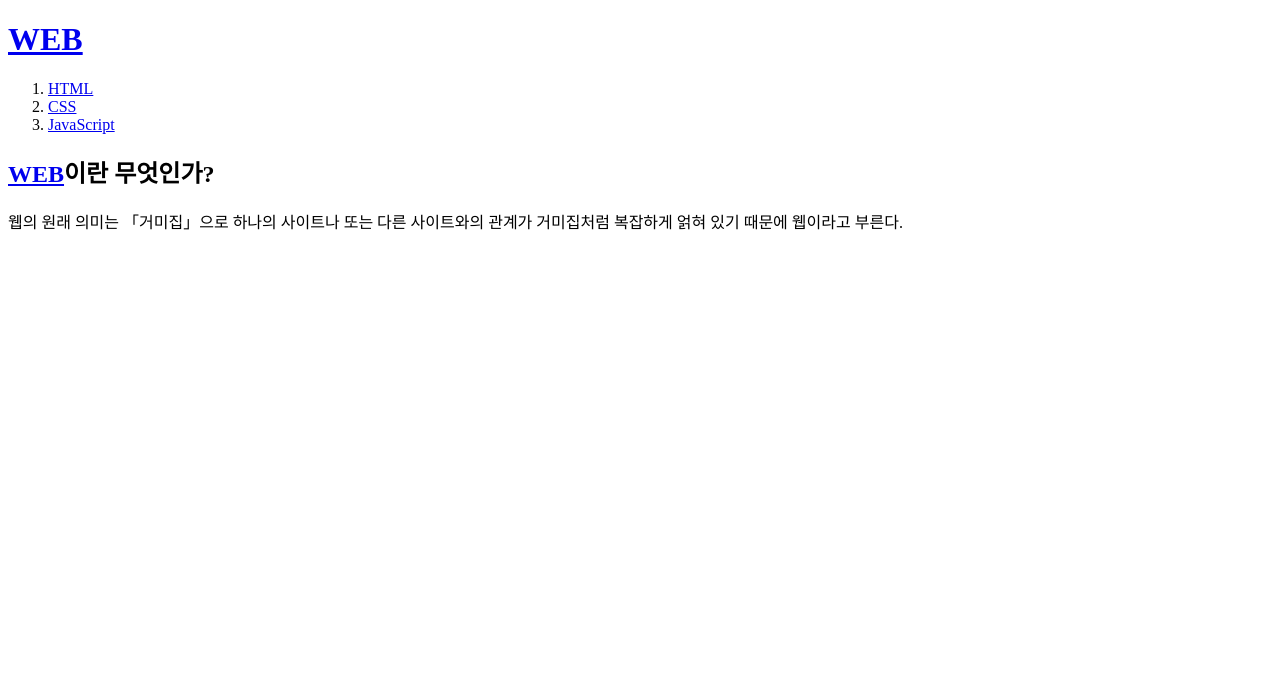
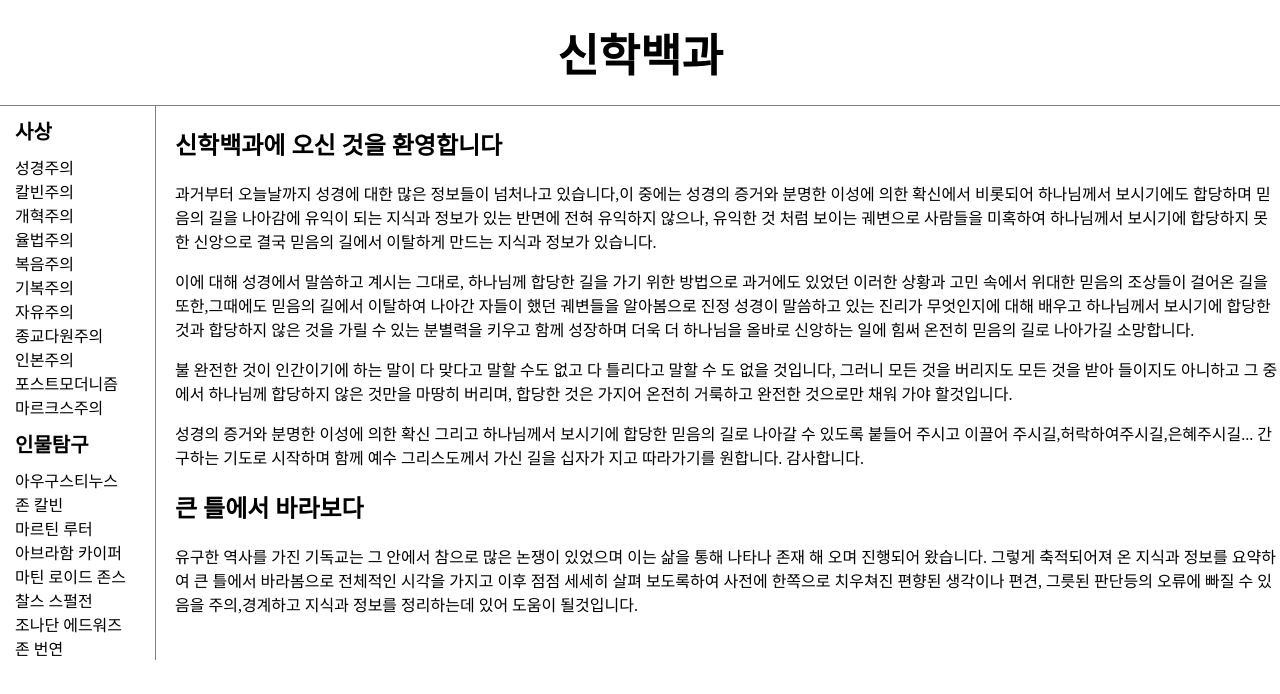
Before and after one commit to kimhi30/hiStyle, a plain HTML site: page index.html in a window 1280 px wide. Drawn offline with Linux system fonts and the light colour scheme.

Commit message:
Add files via upload

```diff
--- a/index.html
+++ b/index.html
@@ -1,18 +1,93 @@
 <!doctype html>
 <html>
 <head>
-<title>WEB1 - WEB</title>
+<title class="saw">신학백과</title>
 <meta charset="utf-8">
-</head>
+<style>
+    body {
+    margin:0;
+    }
+    a {
+    color: black;
+    text-decoration: none;
+    }
+    h1 {
+    font-size: 45px;
+    text-align: center;
+    border-bottom:1px solid gray;
+    margin:0;
+    padding:20px;
+    }
+
+    #grid {
+        display: grid;
+        grid-template-columns: 150px 1fr
+    }
+    #grid ul {
+    border-right:1px solid gray;
+    width:140px;
+    margin:0;
+    padding-left:15px;
+    list-style:none;
+    }
+    #grid .bk {
+    font-size:20px;
+    font-weight:bold;
+    padding-top:10px;
+    padding-bottom:10px;
+    }
+    #grid #article{
+        padding-left: 25px;
+    }
+ </style>
+ </head>
 <body>
-    <h1><a href="index.html">WEB</a></h1>
-<ol>
-    <li><a href="1.html">HTML</a></li>
-    <li><a href="2.html">CSS</a></ui>
-    <li><a href="3.html">JavaScript</a></li>
-</ol>
-<h2><a href="https://terms.naver.com/entry.nhn?docId=841364&cid=42344&categoryId=42344">WEB</a>이란 무엇인가?</h2>
-<p>웹의 원래 의미는 「거미집」으로 하나의 사이트나 또는 다른 사이트와의 관계가 거미집처럼 복잡하게 얽혀 있기 때문에 웹이라고 부른다.
-</p>
+    <h1><a href="index.html">신학백과</a></h1>
+ <div id="grid">
+    <ul>
+        <li class="bk"><a href="">사상</a></li>
+        <li><a href="">성경주의</a></li>
+        <li><a href="">칼빈주의</a></li>
+        <li><a href="">개혁주의</a></li>
+        <li><a href="">율법주의</a></li>
+        <li><a href="">복음주의</a></li>
+        <li><a href="">기복주의</a></li>
+        <li><a href="">자유주의</a></li>
+        <li><a href="">종교다원주의</a></li>
+        <li><a href="">인본주의</a></li>
+        <li><a href="">포스트모더니즘</a></li>
+        <li><a href="">마르크스주의</a></li>
+        <li class="bk"><a href="">인물탐구</a></li>
+        <li><a href="">아우구스티누스</a></li>
+        <li><a href="">존 칼빈</a></li>
+        <li><a href="">마르틴 루터</a></li>
+        <li><a href="">아브라함 카이퍼</a></li>
+        <li><a href="">마틴 로이드 존스</a></li>
+        <li><a href="">찰스 스펄전</a></li>
+        <li><a href="">조나단 에드워즈</a></li>
+        <li><a href="">존 번연</a></li>
+    </ul>
+ <div id="article">
+        <h2>신학백과에 오신 것을 환영합니다</h2>
+    <p>과거부터 오늘날까지 성경에 대한 많은 정보들이 넘처나고 있습니다,이 중에는 성경의 증거와 분명한 이성에 의한 확신에서 비롯되어
+    하나님께서 보시기에도 합당하며 믿음의 길을 나아감에 유익이 되는 지식과 정보가 있는 반면에 전혀 유익하지 않으나, 유익한 것 처럼
+    보이는 궤변으로 사람들을 미혹하여 하나님께서 보시기에 합당하지 못한 신앙으로 결국 믿음의 길에서 이탈하게 만드는 지식과 정보가 있습니다.</p>
+    <p>
+    이에 대해 성경에서 말씀하고 계시는 그대로, 하나님께 합당한 길을 가기 위한 방법으로 과거에도 있었던 이러한 상황과 고민 속에서 위대한 믿음의 조상들이 걸어온 길을
+    또한,그때에도 믿음의 길에서 이탈하여 나아간 자들이 했던 궤변들을 알아봄으로 진정 성경이 말씀하고 있는 진리가 무엇인지에 대해 배우고 하나님께서 보시기에
+    합당한 것과 합당하지 않은 것을 가릴 수 있는 분별력을 키우고 함께 성장하며 더욱 더 하나님을 올바로 신앙하는 일에 힘써 온전히 믿음의 길로 나아가길 소망합니다.</p>
+    <p>
+    불 완전한 것이 인간이기에 하는 말이 다 맞다고 말할 수도 없고 다 틀리다고 말할 수 도 없을 것입니다, 그러니 모든 것을 버리지도 모든 것을 받아 들이지도 아니하고
+    그 중에서 하나님께 합당하지 않은 것만을 마땅히 버리며, 합당한 것은 가지어 온전히 거룩하고 완전한 것으로만 채워 가야 할것입니다.</p>
+    <p>성경의 증거와 분명한 이성에 의한 확신 그리고 하나님께서 보시기에 합당한 믿음의 길로 나아갈 수 있도록 붙들어 주시고 이끌어 주시길,허락하여주시길,은혜주시길...
+    간구하는 기도로 시작하며 함께 예수 그리스도께서 가신 길을 십자가 지고 따라가기를 원합니다. 감사합니다.</p>
+        <h2>큰 틀에서 바라보다</h2>
+    <p>유구한 역사를 가진 기독교는 그 안에서 참으로 많은 논쟁이 있었으며 이는 삶을 통해 나타나 존재 해 오며 진행되어 왔습니다.
+    그렇게 축적되어져 온 지식과 정보를 요약하여 큰 틀에서 바라봄으로 전체적인 시각을 가지고 이후 점점 세세히 살펴 보도록하여
+    사전에 한쪽으로 치우쳐진 편향된 생각이나 편견, 그릇된 판단등의 오류에 빠질 수 있음을 주의,경계하고 지식과 정보를 정리하는데
+    있어 도움이 될것입니다.
+    </p>
+ </div>
+</div>
 </body>
 </html>
```
